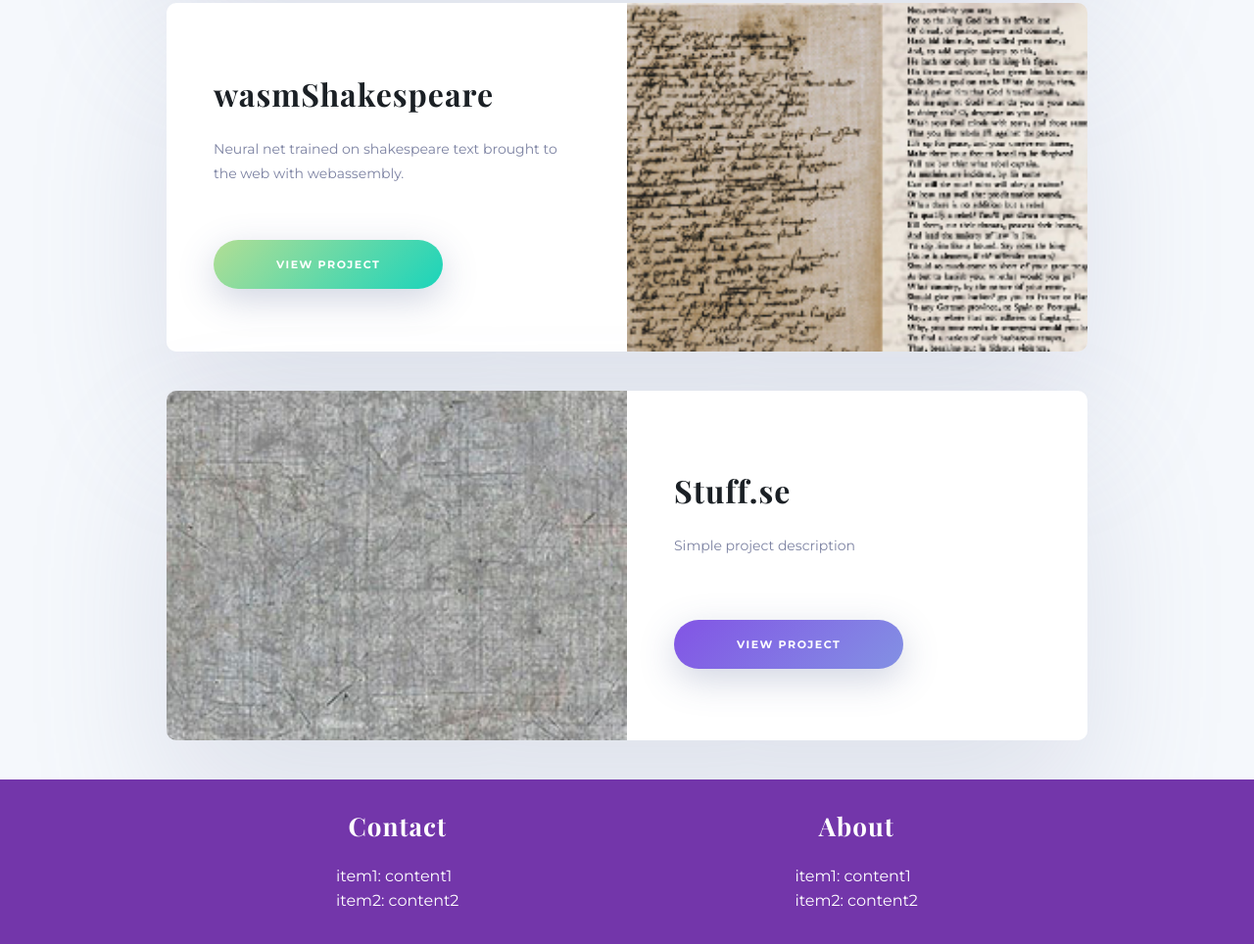
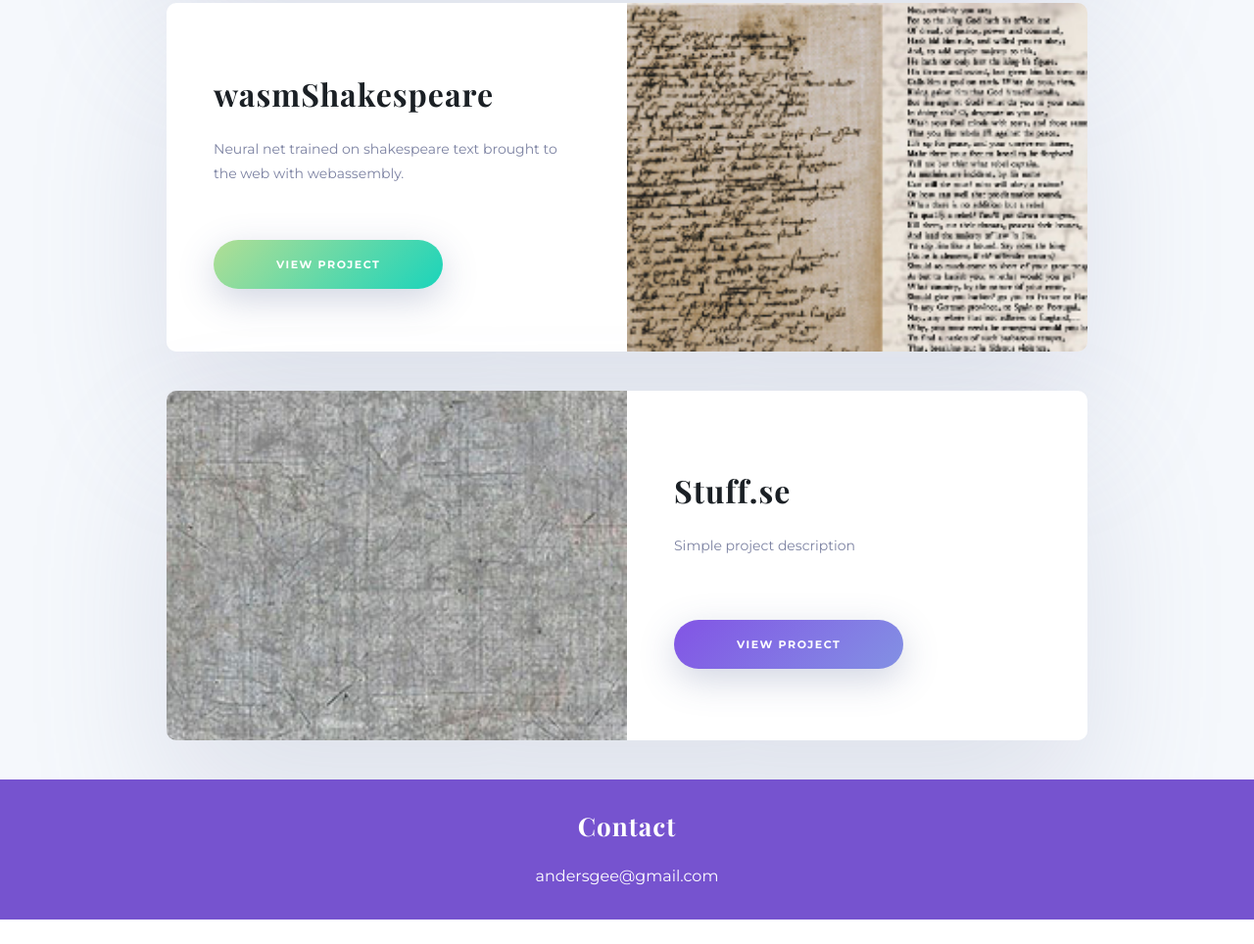
Before and after one commit to Andersgee/andyfx, a Gatsby site: page / in a window 1280 px wide. Shown: the part 842-1806 px from the top of the page at 98% size. After the commit the page ends 1781 px from the top, so only its background shows below. Built offline with nearby package versions, Linux system fonts and the light colour scheme; Gatsby itself is replaced by a stand-in of ours.

Commit message:
simple contact at bottom

```diff
--- a/src/components/Card/card.module.scss
+++ b/src/components/Card/card.module.scss
@@ -68,6 +68,7 @@
 
 .cardcontent {
   background: $color-paper;
+  color: $color-papertext;
   box-sizing: border-box;
   padding: 1rem 3rem 2rem 3rem;
   text-align: center;
@@ -77,7 +78,7 @@
   width: 100%;
   height: 50%;
   font-size: 14px;
-  color: #7c82a2;
+
   border-radius: 0 0 $borderradius $borderradius;
 
   @include media-md-xxl() {
--- a/src/components/Footer/Footer.jsx
+++ b/src/components/Footer/Footer.jsx
@@ -6,14 +6,15 @@
     <div className={styles.footer}>
       <div className={styles.contact}>
         <h2>Contact</h2>
-        <div>item1: content1</div>
+        <a href="mailto:andersgee@gmail.com">andersgee@gmail.com</a>
+      </div>
+      {/*
+      <div className={styles.about}>
+        <h2>About</h2>
+        <a href="https://github.com/andersgee/">github</a>
         <div>item2: content2</div>
       </div>
-      <div className={styles.about}>
-        <h2>About</h2>
-        <div>item1: content1</div>
-        <div>item2: content2</div>
-      </div>
+      */}
     </div>
   );
 }
--- a/src/components/Footer/footer.module.scss
+++ b/src/components/Footer/footer.module.scss
@@ -5,7 +5,7 @@
   display: flex;
   flex-direction: column;
   justify-content: space-evenly;
-  background: #7336aa;
+  background: #7653cf;
   //padding: 40px 0 0 0;
   margin: 40px 0 0 0;
   padding: 8px 0 32px 0;
@@ -32,6 +32,11 @@
   color: #fff;
   text-align: center;
 
+  a {
+    color: #fff;
+    text-decoration: none;
+  }
+
   @include media-md-xxl() {
     text-align: left;
     h2 {
@@ -56,6 +61,11 @@
   color: #fff;
   text-align: center;
 
+  a {
+    color: #fff;
+    text-decoration: none;
+  }
+
   @include media-md-xxl() {
     text-align: left;
     h2 {
--- a/src/styles/variables/colors.scss
+++ b/src/styles/variables/colors.scss
@@ -1,4 +1,6 @@
 $color-background: #f5f8fc;
 $color-paper: #ffffff;
+$color-papertext: #7c82a2;
+
 $color-primary: #283583;
 $color-secondary: #832b28;
```
